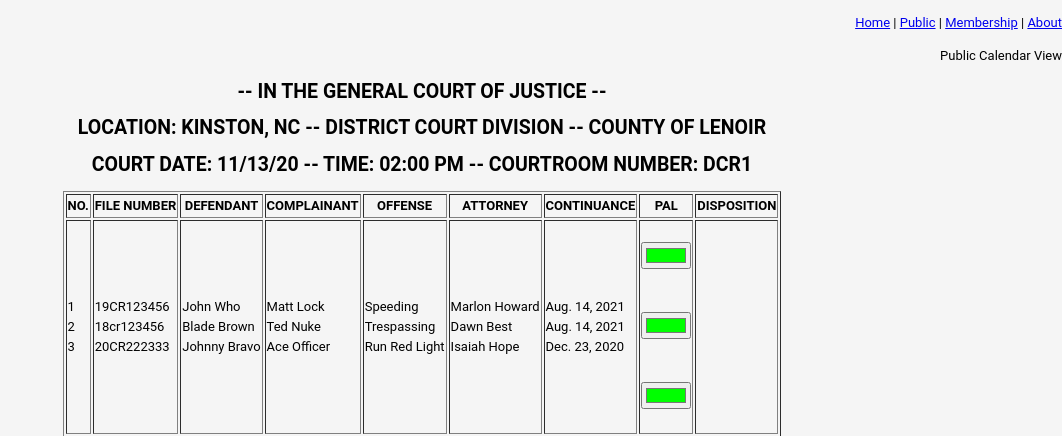
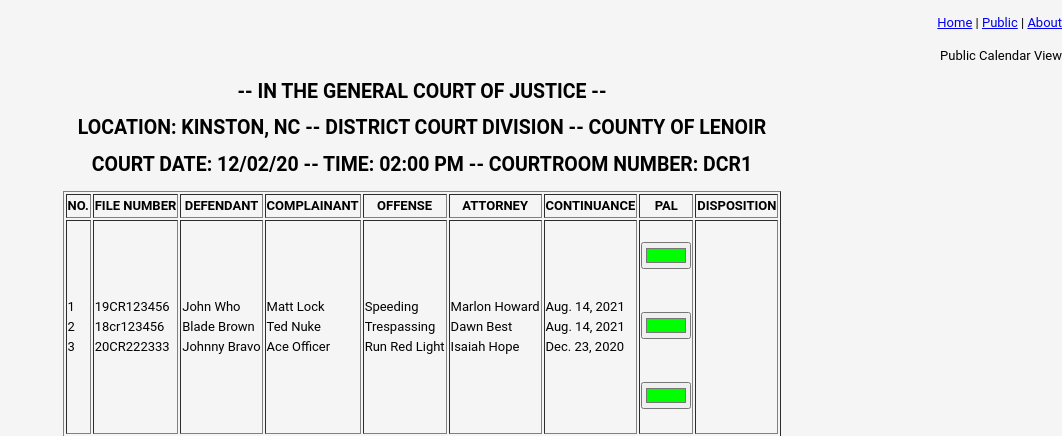
Before and after one commit to mjhow4/newattendanceapp, a Django app: page /listp/ in a window 1280 px wide. Shown: the top 436 px of the page, without its empty margins (218-1280 px from the left). Run offline with Django 3.2, Linux system fonts and the light colour scheme; data comes from the database, SQL or seed files in the repository; both versions use the stored data as it was after the commit.

Commit message:
changes to nav bar on pages

```diff
--- a/mycal/templates/attend/hub.html
+++ b/mycal/templates/attend/hub.html
@@ -10,7 +10,7 @@
 <h1>Welcome to CourtPal!</h1>
 
 <div>
-    <span class="capitalize">Hello, {{request.user}},</span>
+    <span class="capitalize">Hello, {{request.user}}</span>
     <p>District Attorneys and CourtRoom Clerks:</p>
   <button onclick="window.location.href='{% url 'list_cases' %}';">
     Court Official View
--- a/mycal/templates/attend/index.html
+++ b/mycal/templates/attend/index.html
@@ -5,7 +5,7 @@
   .menu {text-align: right;}
   body {background-color: rgb(245,245,245);}
 </style>
-<p class="menu"> <a href="{% url 'index' %}">Home</a> | <a href="{% url 'listp_cases' %}">Public</a> | <a href="{% url 'signup' %}">Membership</a> | <a href="{% url 'contact' %}">About</a></p>
+<p class="menu"> <a href="{% url 'index' %}">Home</a> | <a href="{% url 'listp_cases' %}">Public</a> | <a href="{% url 'contact' %}">About</a></p>
 <h1>Welcome to CourtPal!</h1>
 
 Access the Public Calendar View Here:
--- a/mycal/templates/attend/list_cases.html
+++ b/mycal/templates/attend/list_cases.html
@@ -22,7 +22,7 @@
 
 <h2>-- IN THE GENERAL COURT OF JUSTICE --</h2>
 <h2>LOCATION: KINSTON, NC -- DISTRICT COURT DIVISION -- COUNTY OF LENOIR</h2>
-<h2>COURT DATE: 11/13/20 -- TIME: 02:00 PM -- COURTROOM NUMBER: DCR1</h2>
+<h2>COURT DATE: 12/02/20 -- TIME: 02:00 PM -- COURTROOM NUMBER: DCR1</h2>
 
 <table class="table" border="1">
     <thead>
--- a/mycal/templates/attend/lista_cases.html
+++ b/mycal/templates/attend/lista_cases.html
@@ -24,7 +24,7 @@
 
 <h2>-- IN THE GENERAL COURT OF JUSTICE --</h2>
 <h2>LOCATION: KINSTON, NC -- DISTRICT COURT DIVISION -- COUNTY OF LENOIR</h2>
-<h2>COURT DATE: 11/13/20 -- TIME: 02:00 PM -- COURTROOM NUMBER: DCR1</h2>
+<h2>COURT DATE: 12/02/20 -- TIME: 02:00 PM -- COURTROOM NUMBER: DCR1</h2>
 
 <table class="table" border="1">
     <thead>
--- a/mycal/templates/attend/listp_cases.html
+++ b/mycal/templates/attend/listp_cases.html
@@ -16,13 +16,13 @@
     .menu {text-align: right;}
 
 </style>
-<p class="menu"> <a href="{% url 'index' %}">Home</a> | <a href="{% url 'listp_cases' %}">Public</a> | <a href="{% url 'signup' %}">Membership</a> | <a href="{% url 'contact' %}">About</a></p>
+<p class="menu"> <a href="{% url 'index' %}">Home</a> | <a href="{% url 'listp_cases' %}">Public</a> | <a href="{% url 'contact' %}">About</a></p>
 <p class="right">Public Calendar View</p>
 
 
 <h2>-- IN THE GENERAL COURT OF JUSTICE --</h2>
 <h2>LOCATION: KINSTON, NC -- DISTRICT COURT DIVISION -- COUNTY OF LENOIR</h2>
-<h2>COURT DATE: 11/13/20 -- TIME: 02:00 PM -- COURTROOM NUMBER: DCR1</h2>
+<h2>COURT DATE: 12/02/20 -- TIME: 02:00 PM -- COURTROOM NUMBER: DCR1</h2>
 
 <table class="table" border="1">
     <thead>
--- a/mycal/templates/attend/loginPage.html
+++ b/mycal/templates/attend/loginPage.html
@@ -76,7 +76,7 @@
 	</style>
 
 </head>
-<p class="menu"> <a href="{% url 'index' %}">Home</a> | <a href="{% url 'listp_cases' %}">Public</a> | <a href="{% url 'signup' %}">Membership</a> | <a href="{% url 'contact' %}">About</a></p>
+<p class="menu"> <a href="{% url 'index' %}">Home</a> | <a href="{% url 'listp_cases' %}">Public</a> | <a href="{% url 'contact' %}">About</a></p>
 <body>
 	<div class="container h-100">
 		<div class="d-flex justify-content-center h-100">
--- a/mycal/templates/attend/registerPage.html
+++ b/mycal/templates/attend/registerPage.html
@@ -67,7 +67,7 @@
 	</style>
 
 </head>
-<p class="menu"> <a href="{% url 'index' %}">Home</a> | <a href="{% url 'listp_cases' %}">Public</a> | <a href="{% url 'signup' %}">Membership</a> | <a href="{% url 'contact' %}">About</a></p>
+<p class="menu"> <a href="{% url 'index' %}">Home</a> | <a href="{% url 'listp_cases' %}">Public</a> | <a href="{% url 'contact' %}">About</a></p>
 <body>
 	<div class="container h-100">
 		<div class="d-flex justify-content-center h-100">
--- a/mycal/templates/attend/signup.html
+++ b/mycal/templates/attend/signup.html
@@ -5,7 +5,7 @@
     .menu {text-align: right;}
     body {background-color: rgb(245,245,245);}
   </style>
-  <p class="menu"> <a href="{% url 'index' %}">Home</a> | <a href="{% url 'listp_cases' %}">Public</a> | <a href="{% url 'signup' %}">Membership</a> | <a href="{% url 'contact' %}">About</a></p>
+  <p class="menu"> <a href="{% url 'index' %}">Home</a> | <a href="{% url 'listp_cases' %}">Public</a> | <a href="{% url 'contact' %}">About</a></p>
   <h1>Signup to CourtPal!</h1>
 <h2>Submit Your Information Below to Apply for Membership.</h2>
 
--- a/mycal/templates/attend/submit.html
+++ b/mycal/templates/attend/submit.html
@@ -6,7 +6,7 @@
     body {background-color: rgb(245,245,245);}
 
   </style>
-  <p class="menu"> <a href="{% url 'index' %}">Home</a> | <a href="{% url 'signup' %}">Membership</a> | <a href="{% url 'contact' %}">About</a></p>
+
 <h1>We Have Received Your Submission!</h1>
 
 <div>
@@ -20,7 +20,7 @@
       </button> <br><br>
 
     If You Are Finished Please:
-    <button onclick="window.location.href='{% url 'index' %}';">
+    <button onclick="window.location.href='{% url 'logout' %}';">
         Logout
       </button> <br>
 
```
Also changed, not shown: mycal/db.sqlite3.
